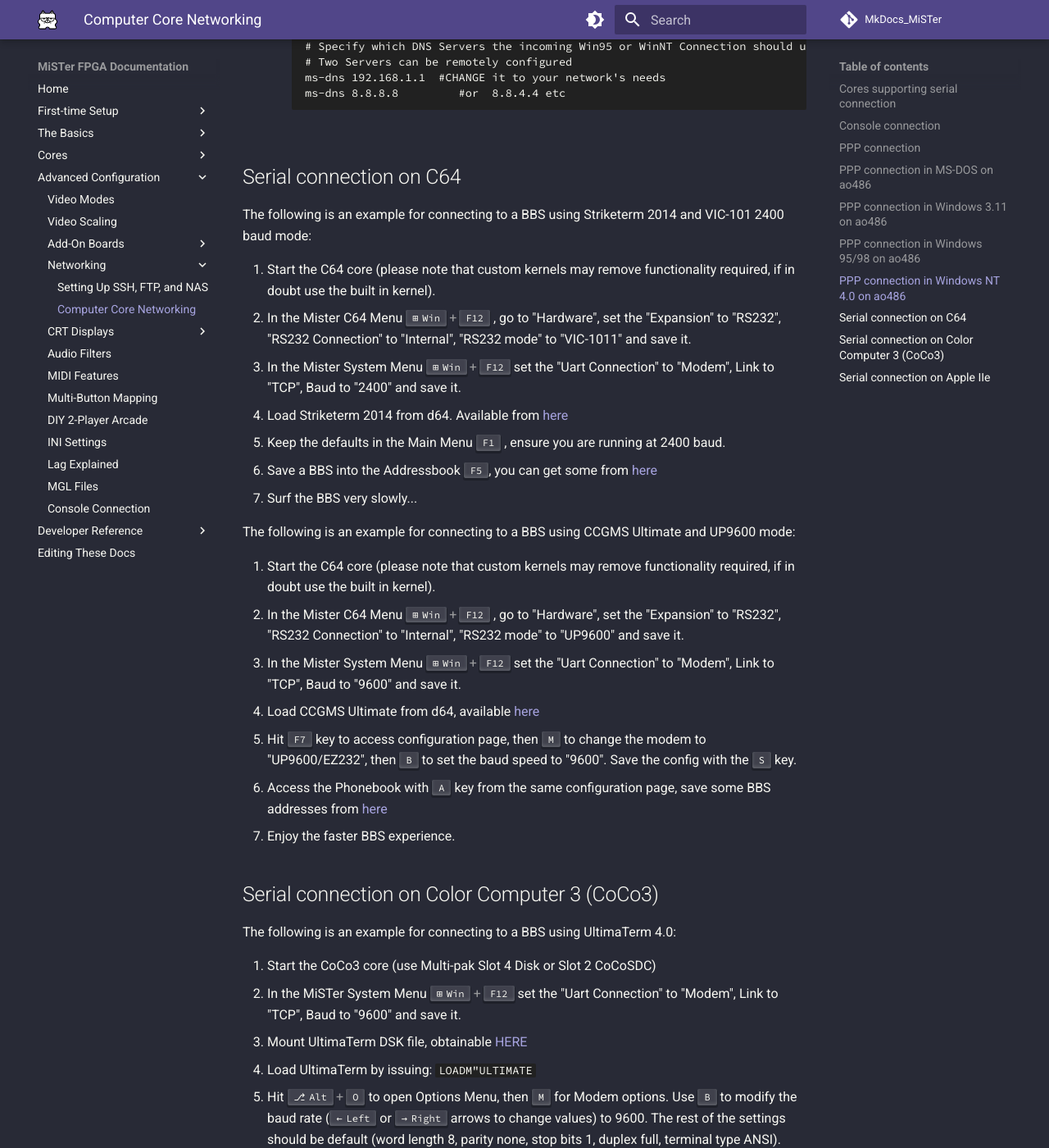
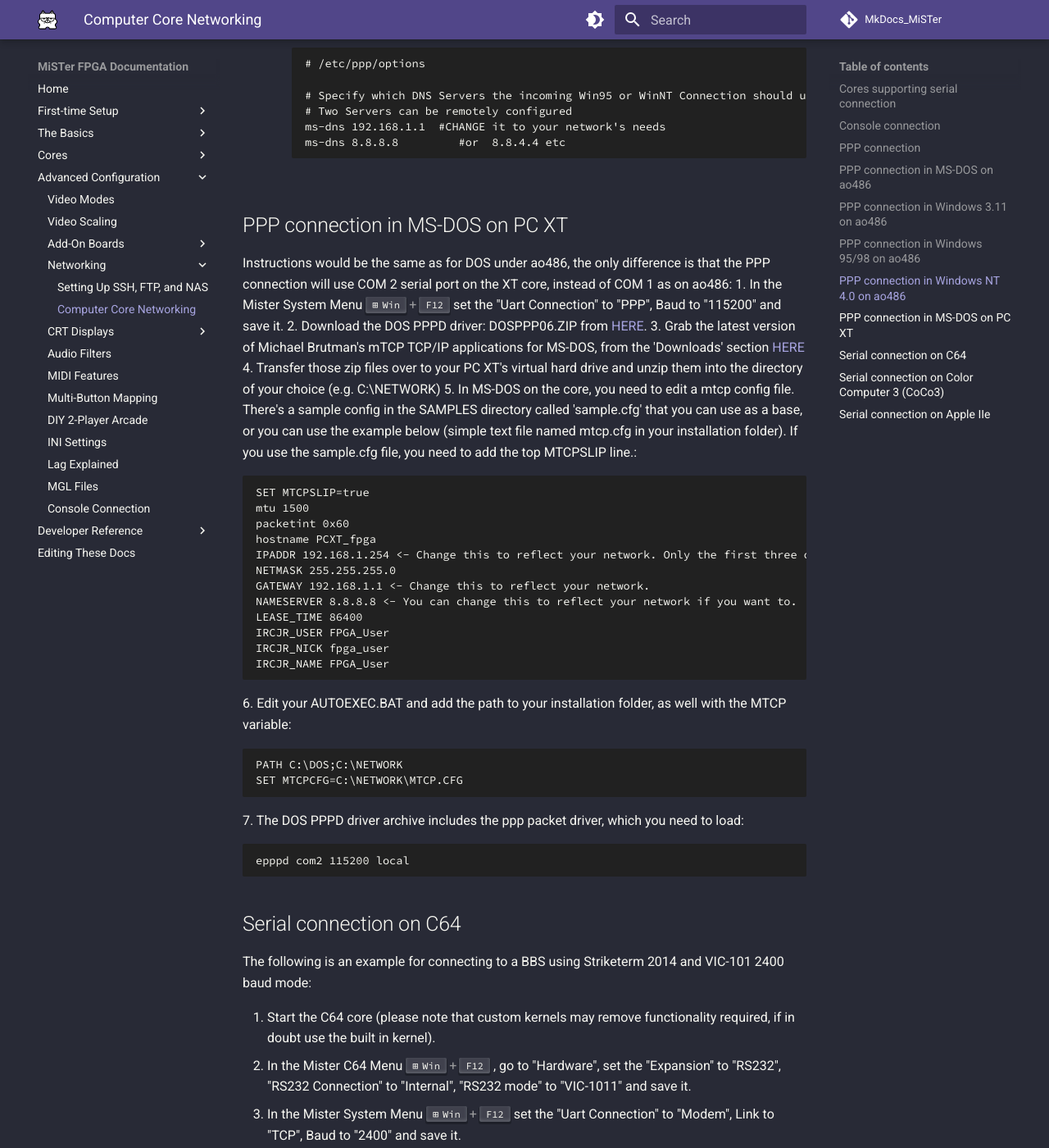
Before and after one commit to MiSTer-devel/MkDocs_MiSTer, an MkDocs documentation site: the page built from docs/advanced/computer.md, in a window 1280 px wide and 1400 px high, scrolled down 6121 px. Shown: the whole window at 82% size. Built offline with MkDocs 1.6.1 and Material for MkDocs 9.7.7, drawn with Linux system fonts in a browser that asks for light colours; comment, search, counter and statistics services are not loaded; some of the changed text lies outside the part shown.

Commit message:
Update computer.md
Added PC XT to networking able cores
Added PPP instructions for PC XT core

````diff
--- a/docs/advanced/computer.md
+++ b/docs/advanced/computer.md
@@ -27,6 +27,7 @@
 
 * **ao486**. PPP and serial connections are working under DOS, tested with mTCP and various terminal software. PPP is also working under Win3.11/Win95/Win98/NT 4.0.
 DOS tools are here : [dos_ftpd.zip](https://github.com/MiSTer-devel/ao486_MiSTer/raw/master/sw/dos_ftpd.zip){target=_blank}. The DOS FTP server included does not support passive mode, so set your client to use active.
+* **PC XT**. PPP and serial connections are working under DOS, tested with mTCP/DOS PPP and various terminal software.
 * **C64**. Serial connection.
 * **Tandy Color Computer 3 (CoCo3)**. Serial Connection.
 * **Macintosh Plus**. Serial and PPP support.
@@ -157,6 +158,37 @@
 ms-dns 192.168.1.1  #CHANGE it to your network's needs
 ms-dns 8.8.8.8         #or  8.8.4.4 etc
 ```
+## PPP connection in MS-DOS on PC XT
+Instructions would be the same as for DOS under ao486, the only difference is that the PPP connection will use COM 2 serial port on the XT core, instead of COM 1 as on ao486:
+1. In the Mister System Menu ++win+f12++ set the "Uart Connection" to "PPP", Baud to "115200" and save it.
+2.  Download the DOS PPPD driver: DOSPPP06.ZIP from [HERE](https://www.ibiblio.org/pub/micro/pc-stuff/freedos/files/net/dosppp/){target=_blank}.
+3.  Grab the latest version of Michael Brutman's mTCP TCP/IP applications for MS-DOS, from the 'Downloads' section [HERE](http://www.brutman.com/mTCP/){target=_blank}
+4.  Transfer those zip files over to your PC XT's virtual hard drive and unzip them into the directory of your choice (e.g. C:\NETWORK)
+5.  In MS-DOS on the core, you need to edit a mtcp config file. There's a sample config in the SAMPLES directory called 'sample.cfg' that you can use as a base,
+or you can use the example below (simple text file named mtcp.cfg in your installation folder). If you use the sample.cfg file, you need to add the top MTCPSLIP line.:
+```
+SET MTCPSLIP=true
+mtu 1500
+packetint 0x60
+hostname PCXT_fpga
+IPADDR 192.168.1.254 <- Change this to reflect your network. Only the first three octets, the last .254 is the default IP assigned to the core !!!
+NETMASK 255.255.255.0
+GATEWAY 192.168.1.1 <- Change this to reflect your network.
+NAMESERVER 8.8.8.8 <- You can change this to reflect your network if you want to.
+LEASE_TIME 86400
+IRCJR_USER FPGA_User
+IRCJR_NICK fpga_user
+IRCJR_NAME FPGA_User
+```
+6. Edit your AUTOEXEC.BAT and add the path to your installation folder, as well with the MTCP variable:
+```
+PATH C:\DOS;C:\NETWORK
+SET MTCPCFG=C:\NETWORK\MTCP.CFG
+```
+7. The DOS PPPD driver archive includes the ppp packet driver, which you need to load:
+```
+epppd com2 115200 local
+```
 
 ## Serial connection on C64
 The following is an example for connecting to a BBS using Striketerm 2014 and VIC-101 2400 baud mode:
````
